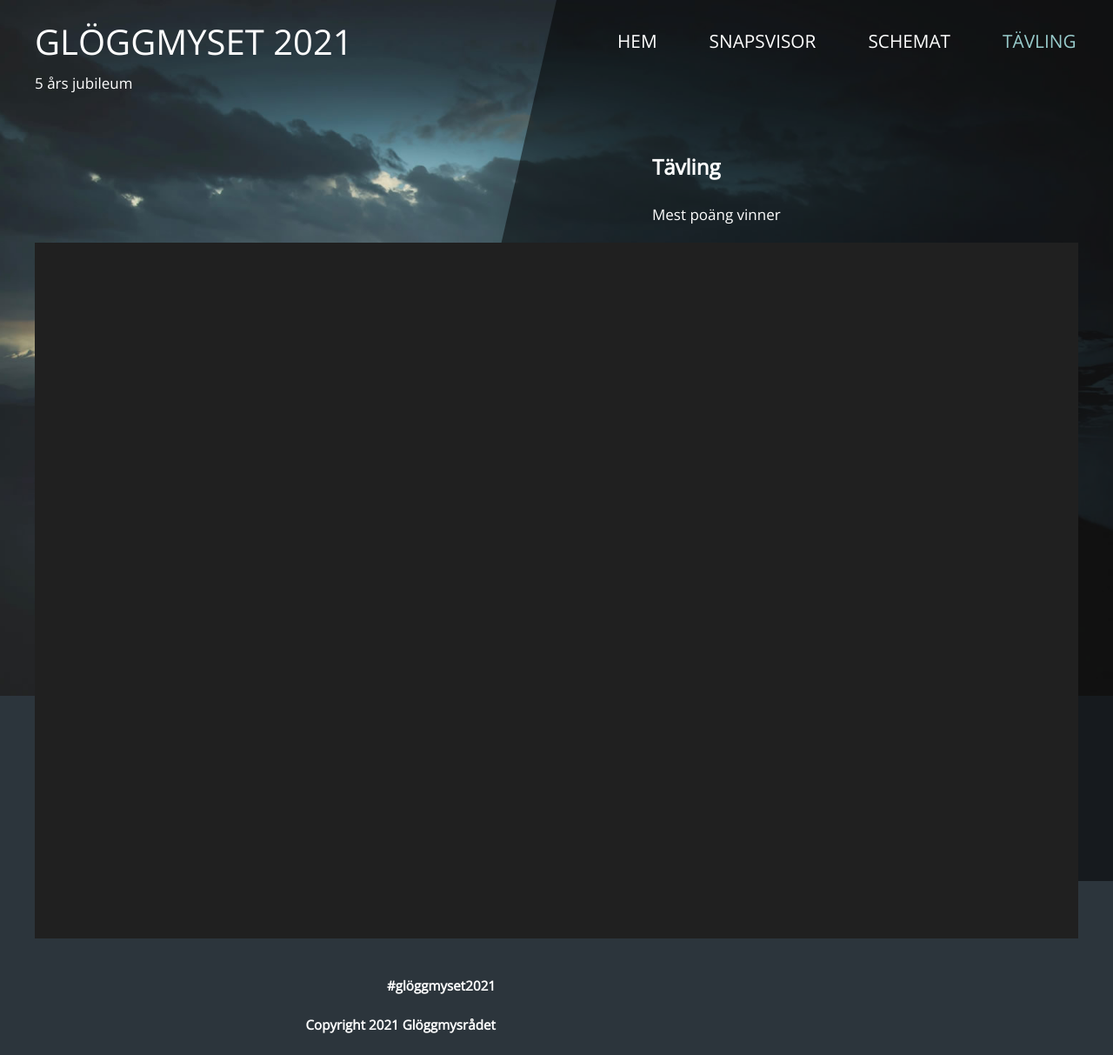
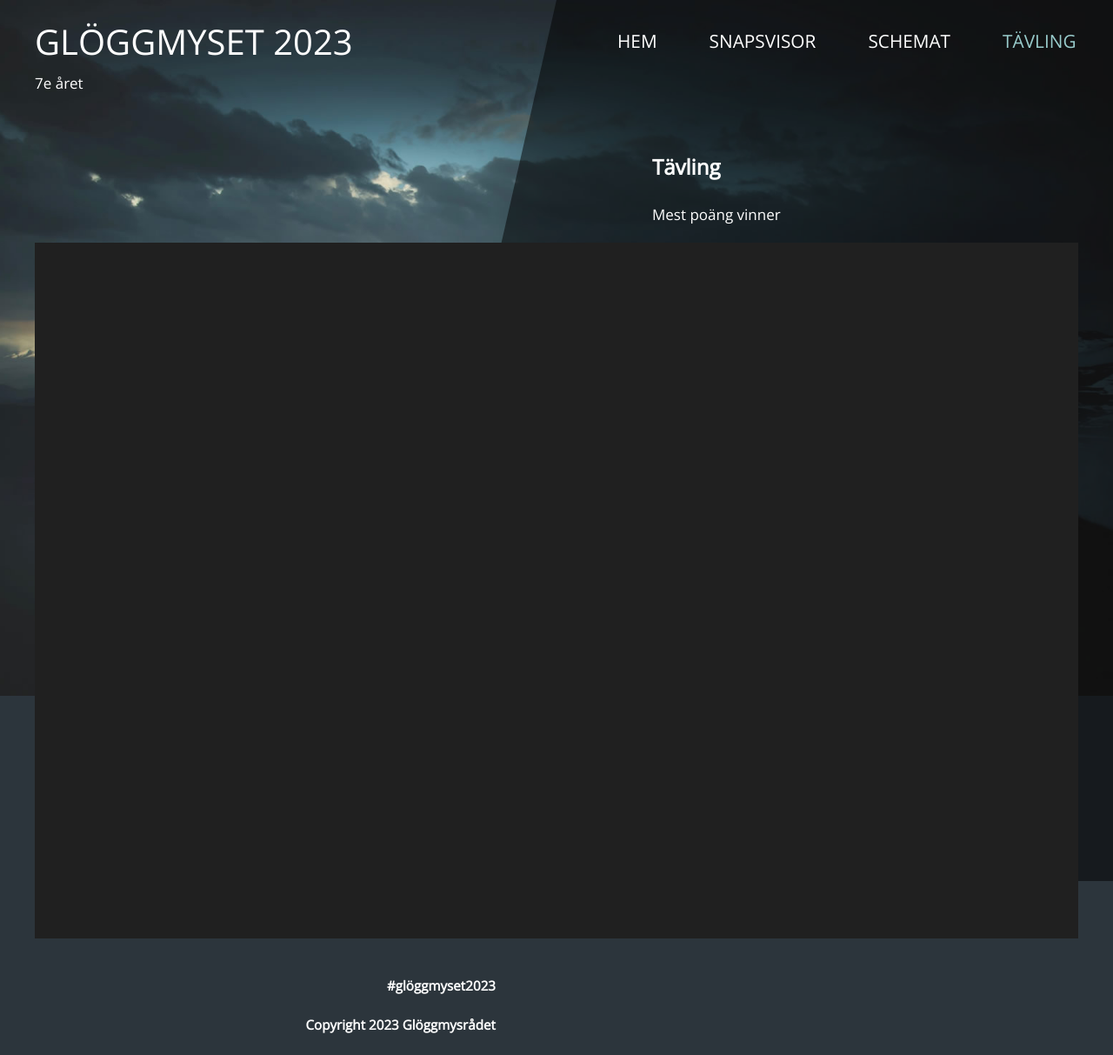
Before and after one commit to Idemark/Idemark.github.io, a website: page rim.html in a window 1280 px wide. Shown: the whole page at 87% size. Drawn offline with nearby package versions, Linux system fonts and the light colour scheme; no server answers.

Commit message:
Update rim.html

```diff
--- a/rim.html
+++ b/rim.html
@@ -48,8 +48,8 @@
                     <div class="tm-col-left">
                         <div class="tm-site-header media">
                             <div class="media-body">
-                                <h1 class="tm-sitename text-uppercase">Glöggmyset 2021</h1>
-                                <p class="tm-slogon">5 års jubileum</p>
+                                <h1 class="tm-sitename text-uppercase">Glöggmyset 2023</h1>
+                                <p class="tm-slogon">7e året</p>
                             </div>
                         </div>
                     </div>
@@ -94,8 +94,8 @@
                 <div class="tm-row">
                     <div class="tm-col-right tm-col-footer">
                         <footer class="tm-site-footer text-right">
-                            <p class="bold">#glöggmyset2021</p>
-                            <p class="mb-0 bold">Copyright 2021 Glöggmysrådet</p>
+                            <p class="bold">#glöggmyset2023</p>
+                            <p class="mb-0 bold">Copyright 2023 Glöggmysrådet</p>
                         </footer>
                     </div>
                 </div>
```
